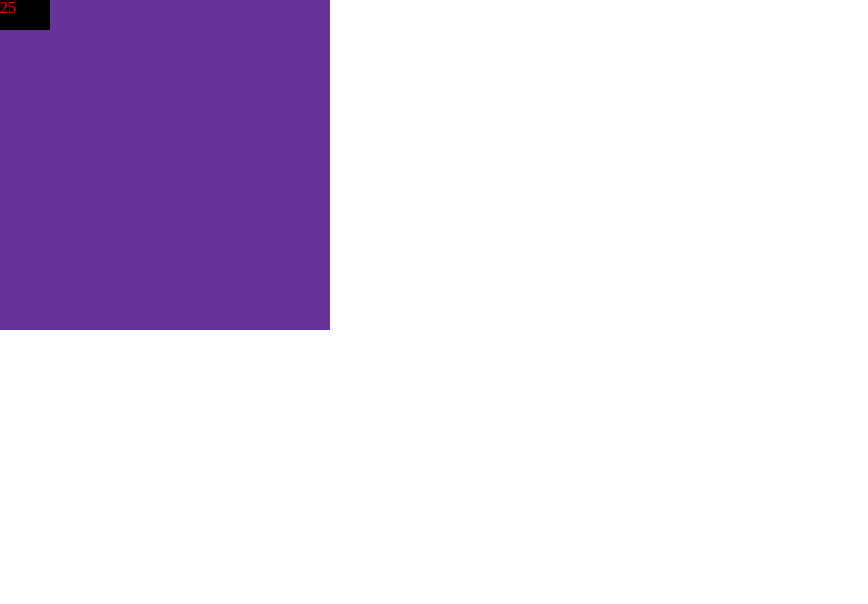
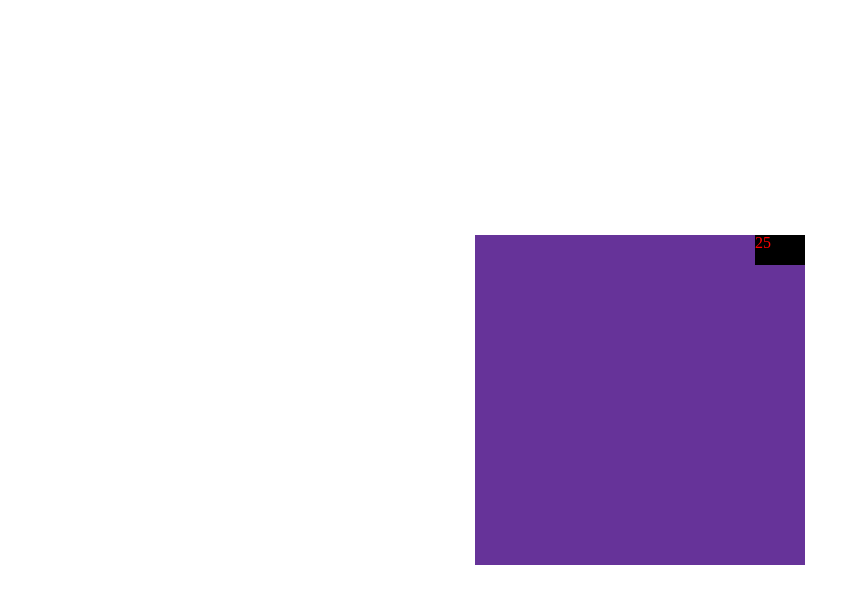
Before and after one commit to StoneDog02/stone-sweeper, a React (Create React App) app: page / in a window 1280 px wide. Shown: the top 604 px of the page, without its empty margins (0-868 px from the left). Built offline with nearby package versions, Linux system fonts and the light colour scheme.

Commit message:
centered game container

```diff
--- a/src/App.js
+++ b/src/App.js
@@ -5,6 +5,10 @@ const GameContainer = styled.div`
   height: 330px;
   width: 330px;
   background: rebeccapurple;
+  position: absolute;
+  top: 50%;
+  left: 50%;
+  transform: translate(-50%, -50%);
 `;
 
 const Timer = styled.div`
@@ -12,6 +16,8 @@ const Timer = styled.div`
   width: 50px;
   background: black;
   color: red;
+  position: absolute;
+  left: 280px;
 `;
 
 export default function App() {
```
